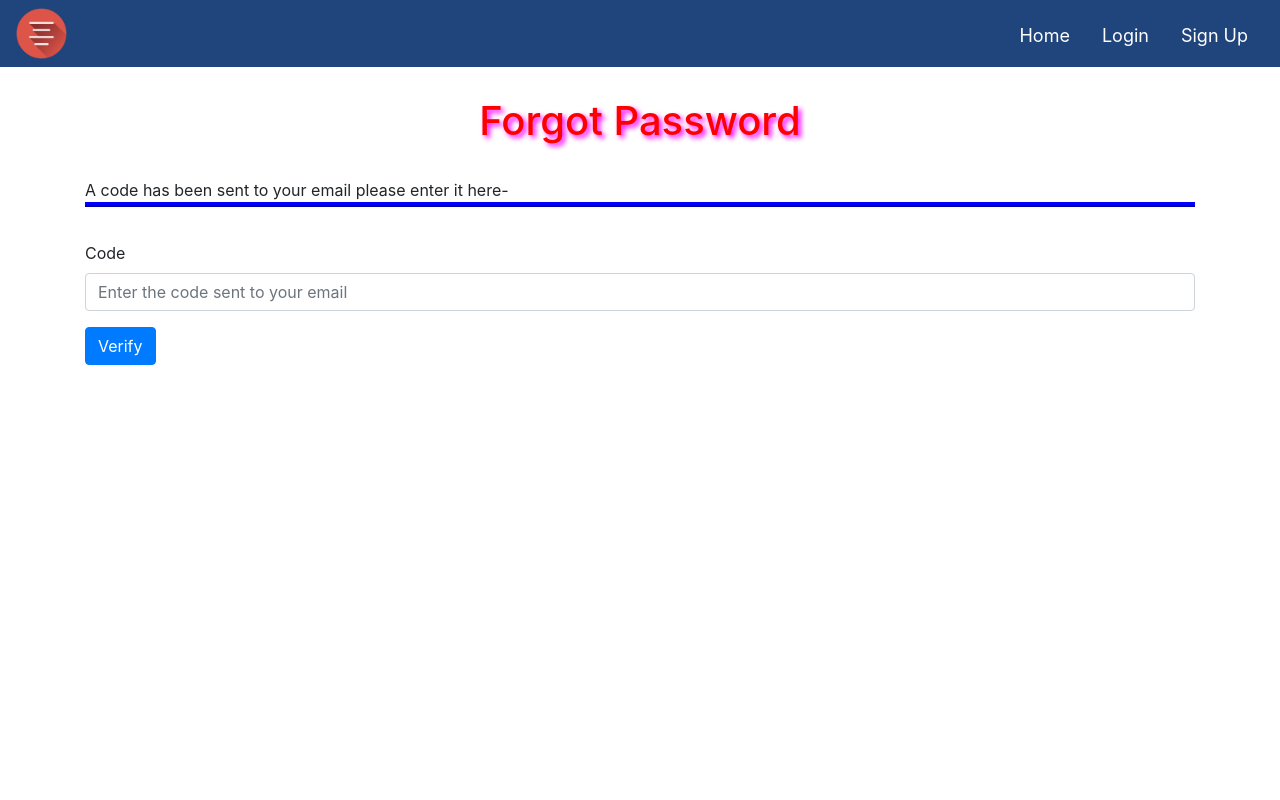
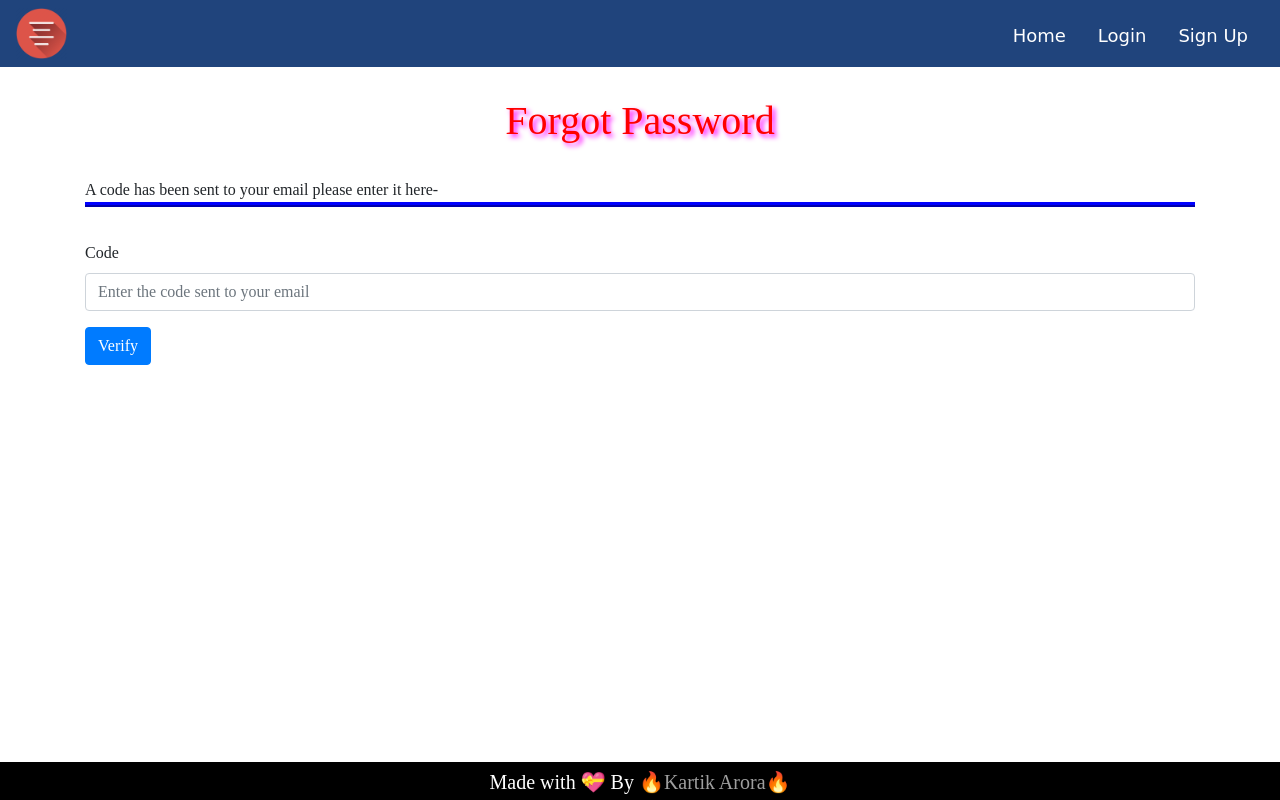
Before and after one commit to BinaryKartik/NotesWebapp, a Flask app: page /forgot-next in a window 1280 px wide. Run offline with Flask 2, Linux system fonts and the light colour scheme; some libraries are stand-ins or nearby versions; some web fonts are replaced; grey boxes are pictures that could not be loaded.

Commit message:
Update base.html

```diff
--- a/Python Projects/Website/templates/base.html
+++ b/Python Projects/Website/templates/base.html
@@ -17,6 +17,13 @@
     />
     <title>{% block title %}Home{% endblock %}</title>
     <style>
+      @font-face {
+        font-family: azonix;
+        src: url("{{url_for('static', filename = 'Azonix.otf')}}");
+      }
+      *{
+        font-family: azonix;
+      }
       #navbar a{
         font-size: 18px;
         color: white;
@@ -40,6 +47,25 @@
         padding-bottom: 2px;
         border-bottom: 2px solid white;
       }
+      footer{
+        width: 100%;
+        position: absolute;
+        bottom: 0%;
+      }
+      footer h2{
+        padding-top: 8px;
+        font-size: 20px;
+      }
+      footer g{
+        animation: move 4s infinite;
+        background-image: url("{{url_for('static', filename = 'level selection.jpg')}}");
+        background-repeat: repeat;
+        -webkit-background-clip: text;
+        -webkit-text-fill-color: transparent;
+      }
+      .font{
+        font-family: cursive;
+      }
     </style>
 </head>
 <body>
@@ -49,15 +75,15 @@
         <span class="navbar-toggler-icon"></span>
     </button>
     <div class="collapse navbar-collapse navbar-nav"></div>
-    <div class="navbar-fixed-top" id="navbar">
+    <div class="navbar-fixed-top font" id="navbar">
         {% if user.is_authenticated %}
-        <a class="nav-item nav-link" id="home" href="/">Home</a>
-        <a class="nav-item nav-link" id="notes" href="/notes">Notes</a>
-        <a class="nav-item nav-link" id="logout" href="/logout">Logout</a>
+        <a class="nav-item nav-link font" id="home" href="/">Home</a>
+        <a class="nav-item nav-link font" id="notes" href="/notes">Notes</a>
+        <a class="nav-item nav-link font" id="logout" href="/logout">Logout</a>
         {% else %}
-        <a class="nav-item nav-link" id="home" href="/">Home</a>
-        <a class="nav-item nav-link" id="login" href="/login">Login</a>
-        <a class="nav-item nav-link" id="signUp" href="/sign-up">Sign Up</a>
+        <a class="nav-item nav-link font" id="home" href="/">Home</a>
+        <a class="nav-item nav-link font" id="login" href="/login">Login</a>
+        <a class="nav-item nav-link font" id="signUp" href="/sign-up">Sign Up</a>
         {% endif %}
     </div>
   </div>
@@ -87,6 +113,11 @@
   {% block content %}
   {% endblock %}
 </div>
+<footer style="height: 38px; width: 100%; background-color:black; color: white;">
+  <center>
+    <h2>Made with 💝 By 🔥<g>Kartik Arora</g>🔥</h2>
+  </center>
+</footer>
 <script src="https://code.jquery.com/jquery-3.4.1.slim.min.js" integrity="sha384-J6qa4849blE2+poT4WnyKhv5vZF5SrPo0iEjwBvKU7imGFAV0wwj1yYfoRSJoZ+n" crossorigin="anonymous"></script>
 <script src="https://cdn.jsdelivr.net/npm/popper.js@1.16.0/dist/umd/popper.min.js" integrity="sha384-Q6E9RHvbIyZFJoft+2mJbHaEWldlvI9IOYy5n3zV9zzTtmI3UksdQRVvoxMfooAo" crossorigin="anonymous"></script>
 <script src="https://stackpath.bootstrapcdn.com/bootstrap/4.4.1/js/bootstrap.min.js" integrity="sha384-wfSDF2E50Y2D1uUdj0O3uMBJnjuUD4Ih7YwaYd1iqfktj0Uod8GCExl3Og8ifwB6" crossorigin="anonymous"></script>
```
